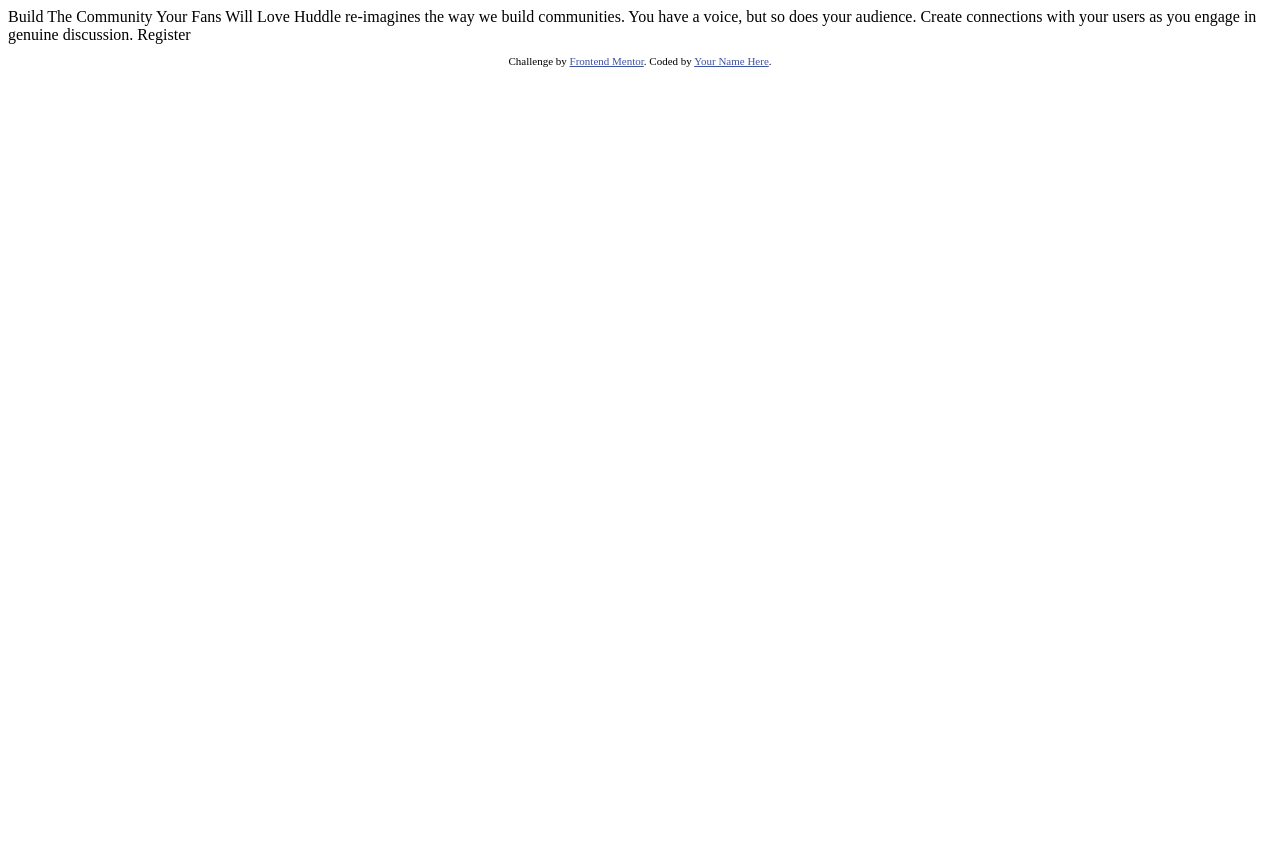
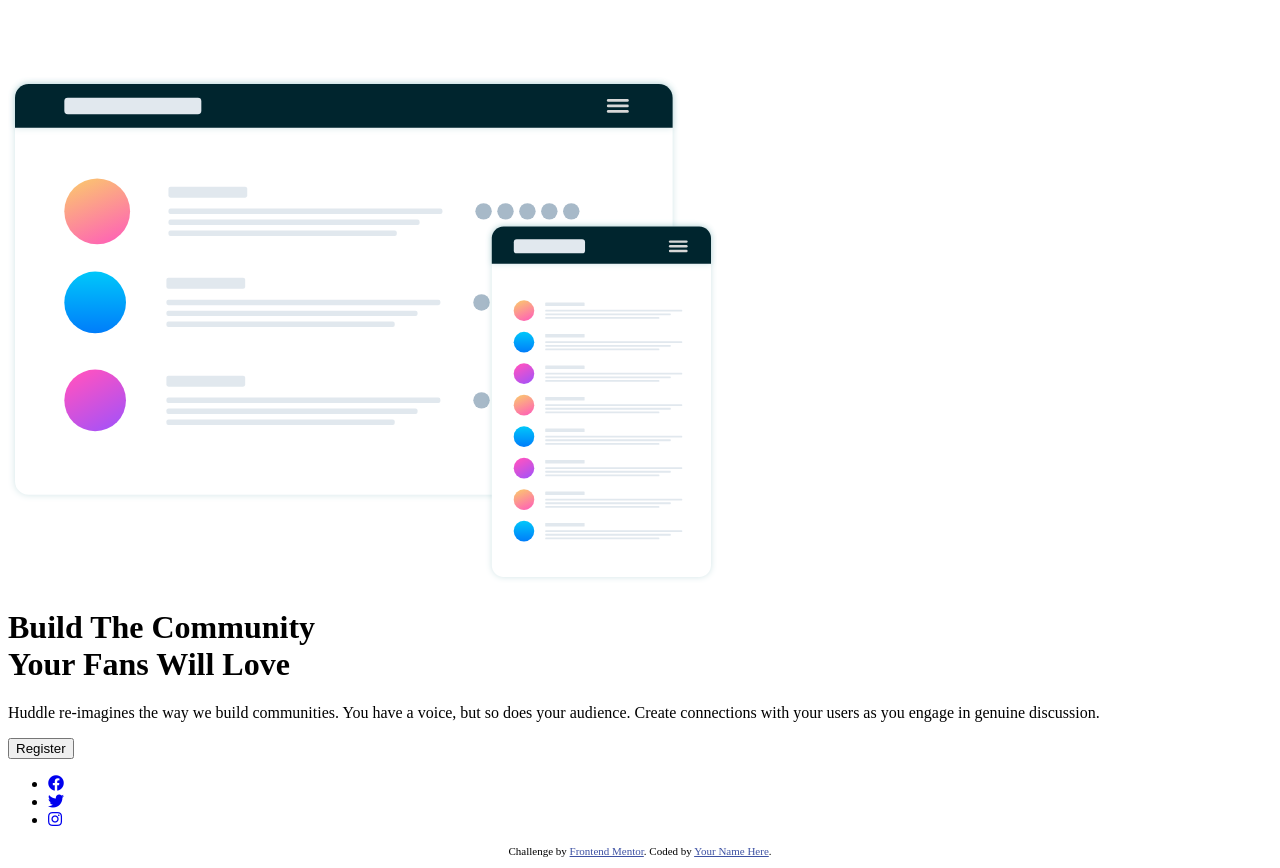
Before and after one commit to PedroHSN/Huddle-landing-page, a plain HTML site: page index.html in a window 1280 px wide. Before the commit the page ends 800 px from the top, so only its background shows below. Drawn offline with Linux system fonts and the light colour scheme.

Commit message:
Addition to HTML

```diff
--- a/index.html
+++ b/index.html
@@ -9,18 +9,43 @@
   <link href="https://fonts.googleapis.com/css2?family=Open+Sans&family=Poppins:wght@400;600&display=swap"
     rel="stylesheet">
   <link rel="stylesheet" href="style.css">
+  <link rel="stylesheet" href="https://cdnjs.cloudflare.com/ajax/libs/font-awesome/5.12.1/css/all.min.css">
   <title>Frontend Mentor | Huddle landing page with single introductory section</title>
 
 </head>
 
 <body>
-
-  Build The Community Your Fans Will Love
-
-  Huddle re-imagines the way we build communities. You have a voice, but so does your audience.
-  Create connections with your users as you engage in genuine discussion.
-
-  Register
+  <div class="container">
+    <img src="images/logo.svg" alt="">
+    <div class="conteudo">
+      <div class="ilustracao">
+        <img src="images/illustration-mockups.svg" alt="">
+      </div>
+      <div class="texto">
+        <h1>Build The Community <br>Your Fans Will Love</h1>
+        <p>Huddle re-imagines the way we build communities. You have a voice, but so does your audience.
+          Create connections with your users as you engage in genuine discussion.</p>
+        <button class="btn">Register</button>
+      </div>
+    </div>
+    <ul>
+      <li>
+        <a href="#">
+          <i class="fab fa-facebook"></i>
+        </a>
+      </li>
+      <li>
+        <a href="#">
+          <i class="fab fa-twitter"></i>
+        </a>
+      </li>
+      <li>
+        <a href="#">
+          <i class="fab fa-instagram"></i>
+        </a>
+      </li>
+    </ul>
+  </div>
 
   <footer>
     <p class="attribution">
```
